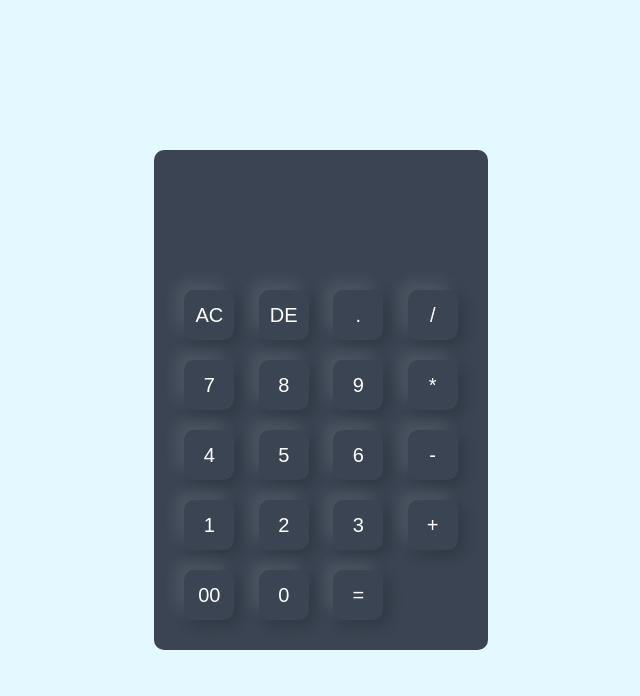
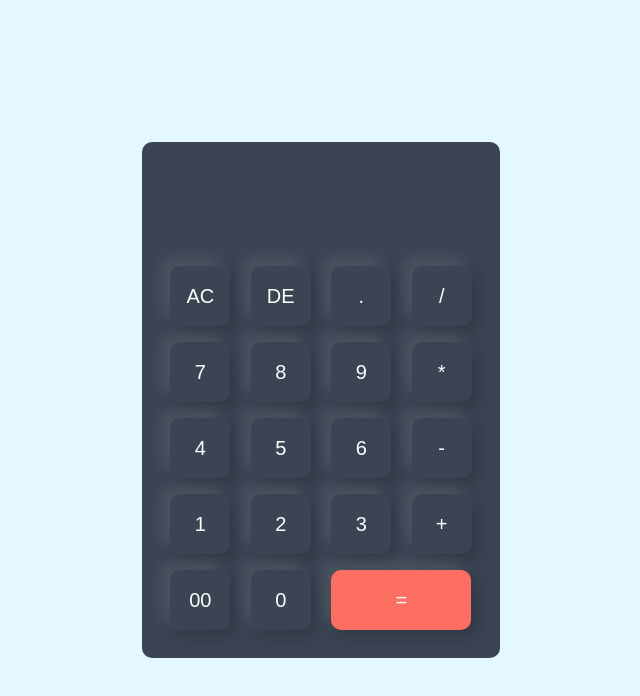
Before and after one commit to aiyus2020/Calculator, a plain HTML site: page index.html in a window 1280 px wide. Shown: the whole page, without its empty margins (319-959 px from the left). Drawn offline with Linux system fonts and the light colour scheme.

Commit message:
fouth commit

```diff
--- a/index.html
+++ b/index.html
@@ -20,7 +20,12 @@
               value="DE"
               onclick="display.value = display.value.toString().slice(0,-1)"
             />
-            <input type="button" value="." onclick="display.value += '.'" />
+            <input
+              type="button"
+              value="."
+              onclick="display.value += '.'"
+              class="color"
+            />
             <input type="button" value="/" onclick="display.value += '/'" />
           </div>
           <div>
--- a/styles.css
+++ b/styles.css
@@ -21,8 +21,8 @@
 .calculator form input {
   border: 0;
   outline: 0;
-  width: 50px;
-  height: 50px;
+  width: 60px;
+  height: 60px;
   border-radius: 10px;
   box-shadow: -8px -8px 15px rgba(255, 255, 255, 0.1),
     5px 5px 15px rgba(0, 0, 0, 0.2);
@@ -30,12 +30,12 @@
   font-size: 20px;
   color: #fff;
   cursor: pointer;
-  margin: 10px;
+  margin: 8px;
 }
 form .display {
   display: flex;
   justify-content: flex-end;
-  margin: 20px 0;
+  margin: 10px 0;
 }
 form .display input {
   text-align: right;
@@ -43,6 +43,11 @@ form .display input {
   font-size: 30px;
   box-shadow: none;
 }
-.equal {
-  width: 145px;
+.calculator .equal {
+  background-color: #ff6f61;
+  color: #fff;
+  width: 140px;
 }
+.color {
+  color: #e3f9ff;
+}
```
